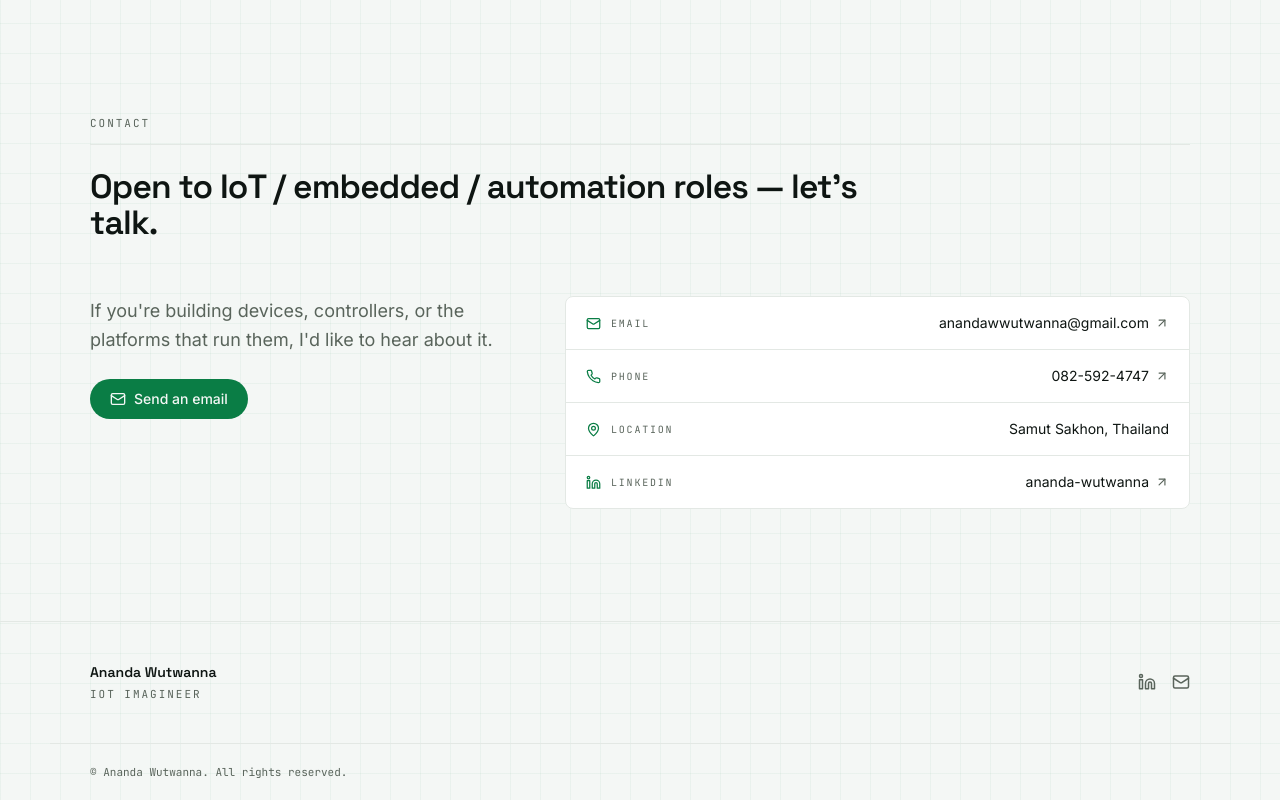
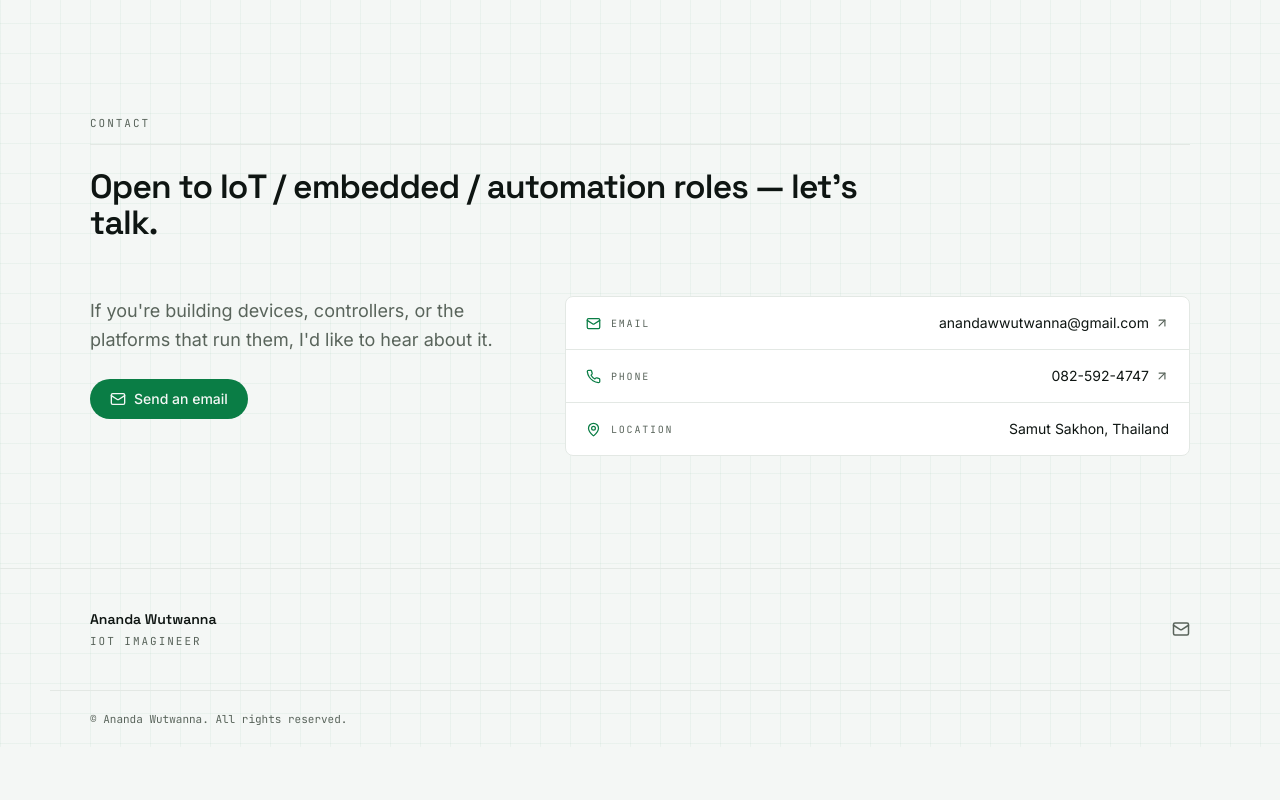
Before and after one commit to ananda-wutwanna/portfolio, a Next.js app: page /en/ in a window 1280 px wide. Shown: the part 6187-6987 px from the top of the page. After the commit the page ends 6934 px from the top, so only its background shows below. Built offline with nearby package versions, Linux system fonts and the light colour scheme; a web font is replaced by a local one.

Commit message:
Remove LinkedIn from contact section and footer
Co-Authored-By: Claude Fable 5 <noreply@anthropic.com>

```diff
--- a/components/Contact.tsx
+++ b/components/Contact.tsx
@@ -1,4 +1,4 @@
-import { Mail, Phone, MapPin, Linkedin, ArrowUpRight } from 'lucide-react';
+import { Mail, Phone, MapPin, ArrowUpRight } from 'lucide-react';
 import type { Dictionary, Locale } from '@/lib/i18n';
 import { site } from '@/data/site';
 import SectionHeader from './SectionHeader';
@@ -29,13 +29,6 @@ export default function Contact({
       label: t.contact.locationLabel,
       value: t.contact.location,
     },
-    {
-      icon: Linkedin,
-      label: t.contact.linkedinLabel,
-      value: site.linkedinHandle,
-      href: site.linkedin,
-      external: true,
-    },
   ];
 
   return (
@@ -61,7 +54,7 @@ export default function Contact({
 
         <Reveal className="md:col-span-7" delay={140}>
           <dl className="overflow-hidden rounded-lg border border-hairline bg-surface">
-            {rows.map(({ icon: Icon, label, value, href, external }) => {
+            {rows.map(({ icon: Icon, label, value, href }) => {
               const content = (
                 <>
                   <dt className="flex items-center gap-2.5">
@@ -88,9 +81,6 @@ export default function Contact({
                 <a
                   key={label}
                   href={href}
-                  {...(external
-                    ? { target: '_blank', rel: 'noreferrer noopener' }
-                    : {})}
                   className={`${rowClass} transition-colors hover:bg-paper/70`}
                 >
                   {content}
--- a/components/Footer.tsx
+++ b/components/Footer.tsx
@@ -1,4 +1,4 @@
-import { Linkedin, Mail } from 'lucide-react';
+import { Mail } from 'lucide-react';
 import type { Dictionary, Locale } from '@/lib/i18n';
 import { site } from '@/data/site';
 
@@ -23,15 +23,6 @@ export default function Footer({
 
         <div className="flex items-center gap-4">
           <a
-            href={site.linkedin}
-            target="_blank"
-            rel="noreferrer noopener"
-            aria-label={t.contact.linkedinLabel}
-            className="text-subink transition-colors hover:text-accent"
-          >
-            <Linkedin size={18} />
-          </a>
-          <a
             href={`mailto:${site.email}`}
             aria-label={t.contact.emailLabel}
             className="text-subink transition-colors hover:text-accent"
--- a/data/site.ts
+++ b/data/site.ts
@@ -9,8 +9,6 @@ export const site = {
   email: 'anandawwutwanna@gmail.com',
   phone: '082-592-4747',
   phoneHref: '+66825924747',
-  linkedin: 'https://www.linkedin.com/in/ananda-wutwanna-156847343/',
-  linkedinHandle: 'ananda-wutwanna',
   // Resume files live in public/resume/. Bump resumeVersion whenever the
   // PDFs are replaced so browsers fetch the new files instead of a cached copy.
   resumeVersion: '2026-07-12.6',
```
